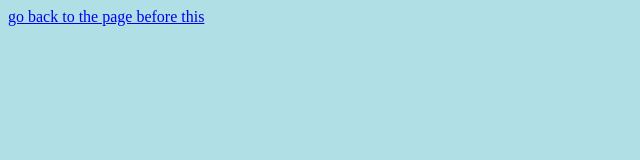
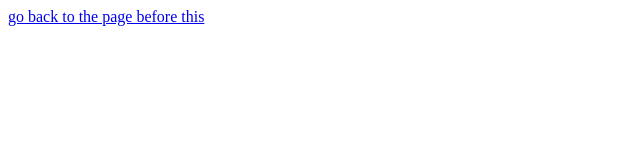
Before and after one commit to mroycombough/mroycombough.github.io, a plain HTML site: page uu.html in a window 1280 px wide. Shown: the whole page, without its empty margins (0-640 px from the left). Drawn offline with Linux system fonts and the light colour scheme.

Commit message:
Fix HTML structure and style definitions
Removed duplicate DOCTYPE declaration and adjusted CSS styles.

```diff
--- a/uu.html
+++ b/uu.html
@@ -4,8 +4,7 @@
 <html>
 <head>
 <style>
-body {background-color: white;}
-body {background-color: powderblue;}
+body {background-color:white;}
 h1   {color: rgb 4, 171, 255;}
 p    {color:4, 171, 255 ;}
 </head>
```
